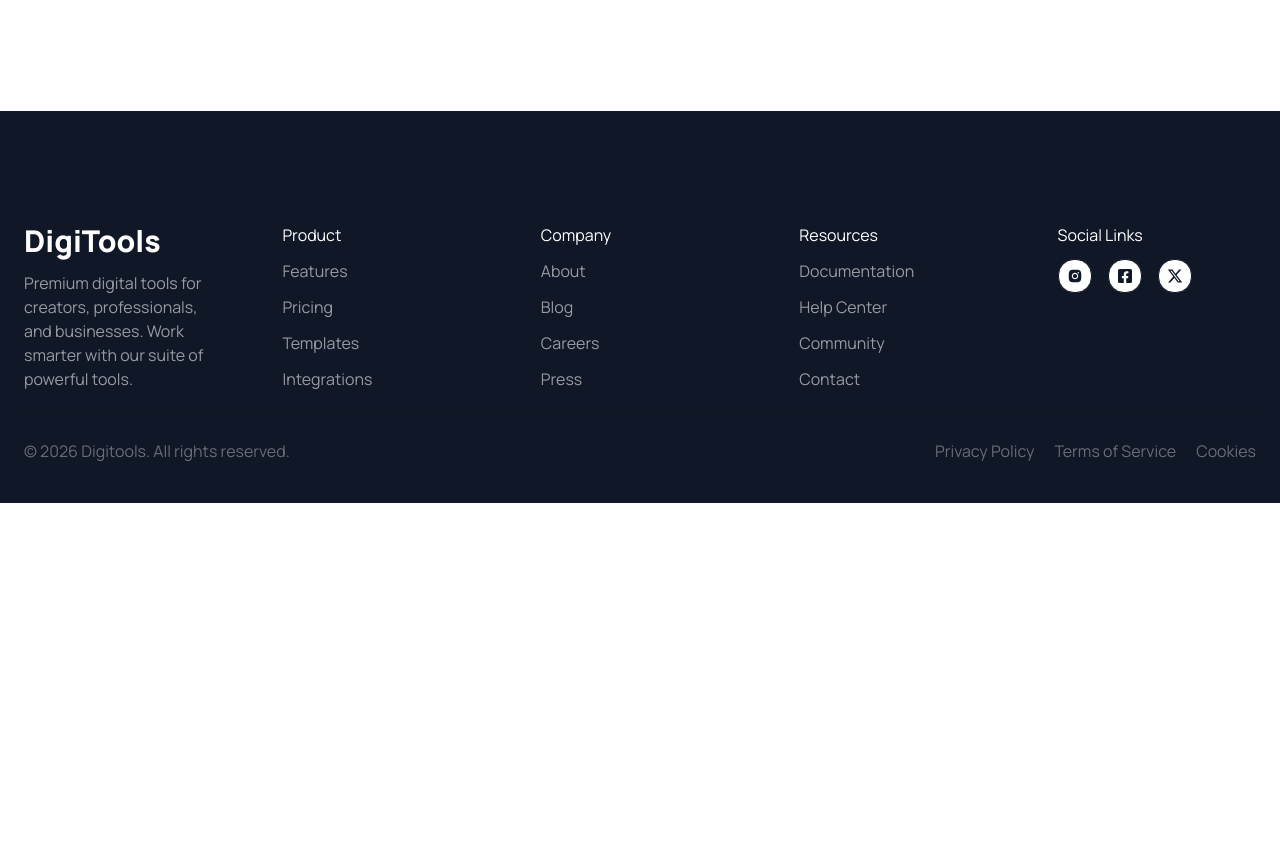
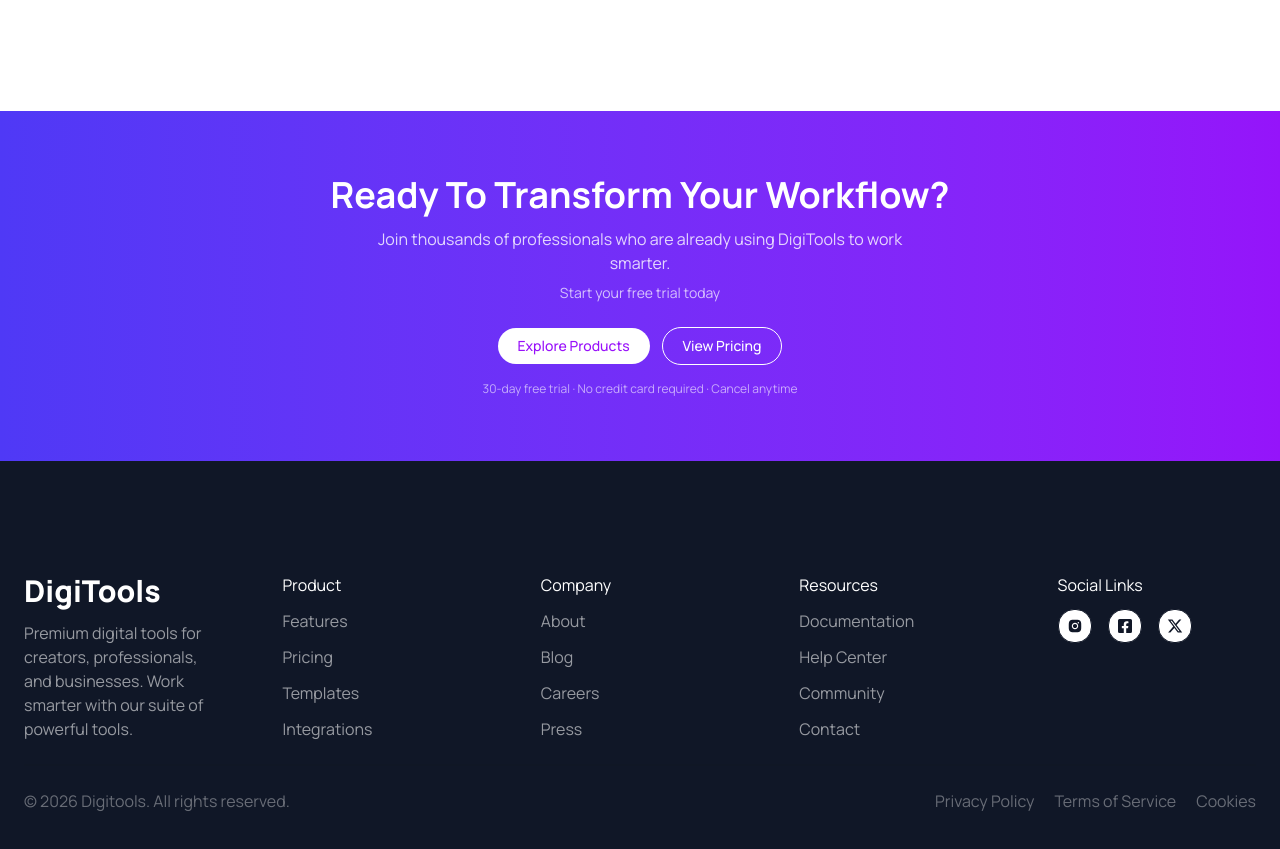
Before and after one commit to parvezmahmudlalin/DigiTools-Platform, a React (Vite) app: page / in a window 1280 px wide. Shown: the part 4040-4889 px from the top of the page. Before the commit the page ends 4543 px from the top, so only its background shows below. Built offline with nearby package versions, Linux system fonts and the light colour scheme.

Commit message:
added ready components and exactly given as figma

```diff
--- a/src/App.jsx
+++ b/src/App.jsx
@@ -8,6 +8,7 @@ import Footer from './Components/Footer/Footer';
 import Steps from './Components/Steps/Steps';
 import Pricing from './Components/Pricing/Pricing';
 import Products from './Components/Products/Products';
+import Ready from './Components/Ready/Ready';
 
 
 
@@ -42,6 +43,7 @@ const App = () => {
 
       <Steps/>
       <Pricing/>
+      <Ready/>
       <Footer/>
 
     </div>
--- /dev/null
+++ b/src/Components/Ready/Ready.jsx
@@ -0,0 +1,48 @@
+import React from 'react';
+
+const Ready = () => {
+  return (
+   <div className="px-4 md:px-0">
+      <div className=" mx-auto">
+
+        <div className="bg-linear-to-r from-[#4F39F6] to-[#9514FA]
+                        text-center
+                        py-12 md:py-16 px-6 md:px-10">
+
+          <h1 className="text-white text-2xl md:text-4xl font-bold">
+            Ready To Transform Your Workflow?
+          </h1>
+
+          <p className="text-white/80 mt-3 text-sm md:text-base max-w-xl mx-auto">
+            Join thousands of professionals who are already using DigiTools to work smarter.
+          </p>
+
+          <p className="text-white/70 mt-2 text-xs md:text-sm">
+            Start your free trial today
+          </p>
+
+          <div className="flex flex-col md:flex-row gap-3 justify-center items-center mt-6">
+
+            <button className="bg-white text-purple-600 px-5 py-2 rounded-full
+                               text-sm font-medium hover:bg-gray-100 transition">
+              Explore Products
+            </button>
+
+            <button className="border border-white text-white px-5 py-2 rounded-full
+                               text-sm font-medium hover:bg-white hover:text-purple-600 transition">
+              View Pricing
+            </button>
+         </div>
+
+          <p className="text-white/60 text-xs mt-4">
+            30-day free trial · No credit card required · Cancel anytime
+          </p>
+
+        </div>
+
+      </div>
+    </div>
+  );
+};
+
+export default Ready;
```
